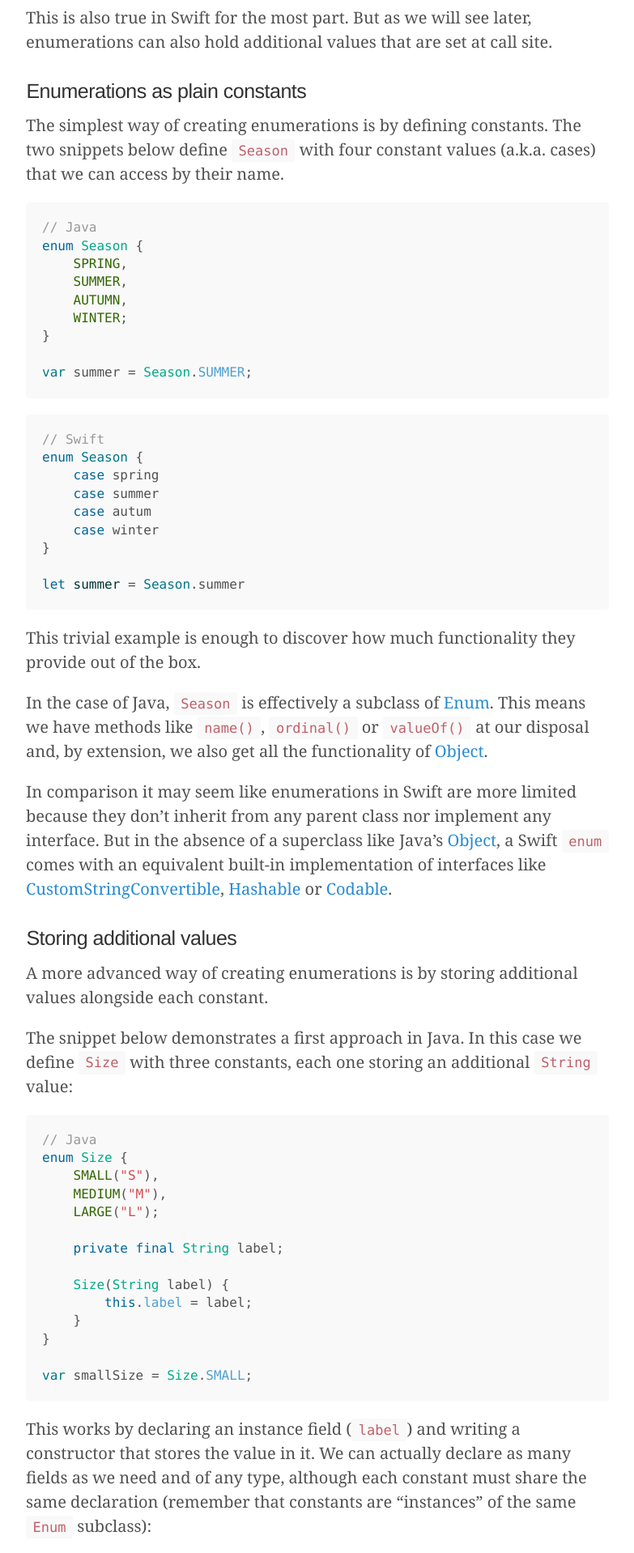
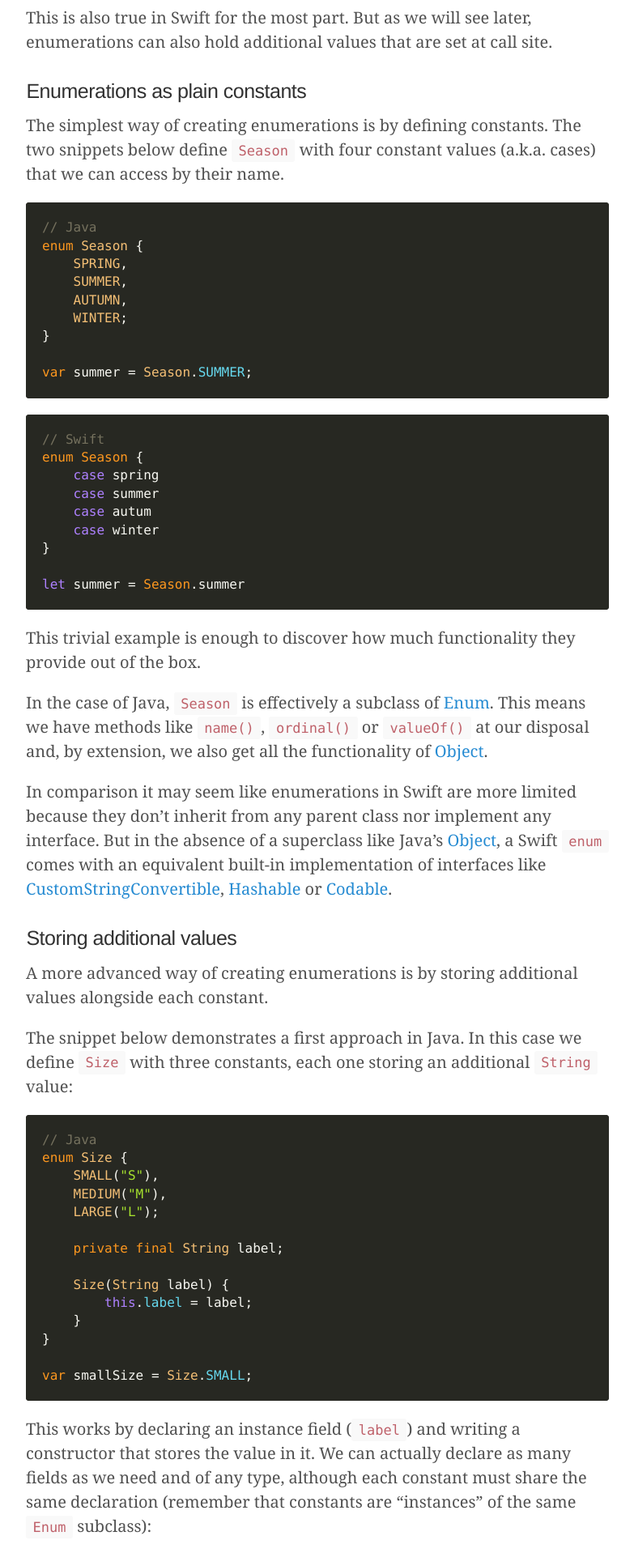
Before and after one commit to elitalon/elitalon.github.io, a Jekyll site: the page built from _posts/2023-11-04-enums-java-vs-swift.md, in a window 1280 px wide. Shown: the part 1023-2941 px from the top of the page at 81% size, without its empty margins (248-1031 px from the left). Built offline with Jekyll 4.4.1, drawn with Linux system fonts in a browser that asks for light colours.

Commit message:
Add support for dark mode

```diff
--- a/_includes/head.html
+++ b/_includes/head.html
@@ -4,7 +4,10 @@
   <meta http-equiv="content-type" content="text/html; charset=utf-8" />
   <meta charset="utf-8" />
 
-  <!-- Enable responsiveness on mobile devices-->
+  <!-- Enable support for dark mode -->
+  <meta name="color-scheme" content="light dark">
+
+  <!-- Enable responsiveness on mobile devices -->
   <meta name="viewport" content="width=device-width, initial-scale=1.0, maximum-scale=1" />
 
   <!-- Content -->
@@ -25,7 +28,7 @@
   {% endfor %}
 
   <link rel="stylesheet" href="/public/css/poole.css" />
-  <link rel="stylesheet" href="/public/css/syntax.css" />
+  <link rel="stylesheet" href="/public/css/syntax_base16_monokai.css" />
   <link rel="stylesheet" href="/public/css/lanyon.css" />
   <link rel="stylesheet" href="/public/css/heading_anchors.css" />
   <link rel="stylesheet" href="/public/css/footnotes.css" />
--- a/public/css/lanyon.css
+++ b/public/css/lanyon.css
@@ -34,10 +34,29 @@
  * Update the foundational and global aspects of the page.
  */
 
+:root {
+  --main-text-color-light: #515151;
+  --main-text-color-dark: #a7a49a;
+
+  --main-background-light: #fff;
+  --main-background-dark: #181a1b;
+
+  --main-header-color-light: #313131;
+  --main-header-color-dark: #bebebe;
+
+  --post-title-color-light: #313131;
+  --post-title-color-dark: #cacaca;
+
+  --post-date-color-light: #9a9a9a;
+  --post-date-color-dark: #7a7a7a;
+}
+
 /* Prevent scroll on narrow devices */
 html,
 body {
   overflow-x: hidden;
+  color: light-dark(var(--main-text-color-light), var(--main-text-color-dark));
+  background-color: light-dark(var(--main-background-light), var(--main-background-dark));
 }
 
 html {
@@ -47,7 +66,7 @@
 h1, h2, h3, h4, h5, h6 {
   font-family: "PT Sans", Helvetica, Arial, sans-serif;
   font-weight: 400;
-  color: #313131;
+  color: light-dark(var(--main-header-color-light), var(--main-header-color-dark));
   letter-spacing: -.025rem;
 }
 
@@ -55,6 +74,10 @@
   font-size: 70%;
 }
 
+code {
+  color: light-dark(#bf616a, #bf616a);
+  background-color: light-dark(#f9f9f9, #272822);
+}
 
 /*
  * Wrapper
@@ -107,14 +130,17 @@
   margin-top: 0;
   margin-bottom: 0;
   color: #505050;
+  color: light-dark(#505050, #c0c0c0);
 }
 .masthead-title a {
   color: #505050;
+  color: light-dark(#505050, #c0c0c0);
 }
 .masthead-title small {
   font-size: 75%;
   font-weight: 400;
   color: #c0c0c0;
+  color: light-dark(#c0c0c0, #505050);
   letter-spacing: 0;
 }
 
@@ -315,7 +341,7 @@
 .page-title,
 .post-title,
 .post-title a {
-  color: #303030;
+  color: light-dark(var(--post-title-color-light), var(--post-title-color-dark));
 }
 .page-title,
 .post-title {
@@ -327,7 +353,7 @@
   display: block;
   margin-top: -.5rem;
   margin-bottom: 1rem;
-  color: #9a9a9a;
+  color: light-dark(var(--post-date-color-light), var(--post-date-color-dark));
 }
 
 /* Related posts */
--- a/public/css/syntax.css
+++ /dev/null
@@ -1,65 +0,0 @@
-.highlight .hll { background-color: #ffc; }
-.highlight .c { color: #999; } /* Comment */
-.highlight .err { color: #a00; background-color: #faa } /* Error */
-.highlight .k { color: #069; } /* Keyword */
-.highlight .o { color: #555 } /* Operator */
-.highlight .cm { color: #09f; font-style: italic } /* Comment.Multiline */
-.highlight .cp { color: #099 } /* Comment.Preproc */
-.highlight .c1 { color: #999; } /* Comment.Single */
-.highlight .cs { color: #999; } /* Comment.Special */
-.highlight .gd { background-color: #fcc; border: 1px solid #c00 } /* Generic.Deleted */
-.highlight .ge { font-style: italic } /* Generic.Emph */
-.highlight .gr { color: #f00 } /* Generic.Error */
-.highlight .gh { color: #030; } /* Generic.Heading */
-.highlight .gi { background-color: #cfc; border: 1px solid #0c0 } /* Generic.Inserted */
-.highlight .go { color: #aaa } /* Generic.Output */
-.highlight .gp { color: #009; } /* Generic.Prompt */
-.highlight .gs { } /* Generic.Strong */
-.highlight .gu { color: #030; } /* Generic.Subheading */
-.highlight .gt { color: #9c6 } /* Generic.Traceback */
-.highlight .kc { color: #069; } /* Keyword.Constant */
-.highlight .kd { color: #069; } /* Keyword.Declaration */
-.highlight .kn { color: #069; } /* Keyword.Namespace */
-.highlight .kp { color: #069 } /* Keyword.Pseudo */
-.highlight .kr { color: #069; } /* Keyword.Reserved */
-.highlight .kt { color: #078; } /* Keyword.Type */
-.highlight .m { color: #f60 } /* Literal.Number */
-.highlight .s { color: #d44950 } /* Literal.String */
-.highlight .na { color: #4f9fcf } /* Name.Attribute */
-.highlight .nb { color: #366 } /* Name.Builtin */
-.highlight .nc { color: #0a8; } /* Name.Class */
-.highlight .no { color: #360 } /* Name.Constant */
-.highlight .nd { color: #99f } /* Name.Decorator */
-.highlight .ni { color: #999; } /* Name.Entity */
-.highlight .ne { color: #c00; } /* Name.Exception */
-.highlight .nf { color: #c0f } /* Name.Function */
-.highlight .nl { color: #99f } /* Name.Label */
-.highlight .nn { color: #0cf; } /* Name.Namespace */
-.highlight .nt { color: #2f6f9f; } /* Name.Tag */
-.highlight .nv { color: #033 } /* Name.Variable */
-.highlight .ow { color: #000; } /* Operator.Word */
-.highlight .w { color: #bbb } /* Text.Whitespace */
-.highlight .mf { color: #f60 } /* Literal.Number.Float */
-.highlight .mh { color: #f60 } /* Literal.Number.Hex */
-.highlight .mi { color: #f60 } /* Literal.Number.Integer */
-.highlight .mo { color: #f60 } /* Literal.Number.Oct */
-.highlight .sb { color: #c30 } /* Literal.String.Backtick */
-.highlight .sc { color: #c30 } /* Literal.String.Char */
-.highlight .sd { color: #c30; font-style: italic } /* Literal.String.Doc */
-.highlight .s2 { color: #c30 } /* Literal.String.Double */
-.highlight .se { color: #c30; } /* Literal.String.Escape */
-.highlight .sh { color: #c30 } /* Literal.String.Heredoc */
-.highlight .si { color: #a00 } /* Literal.String.Interpol */
-.highlight .sx { color: #c30 } /* Literal.String.Other */
-.highlight .sr { color: #3aa } /* Literal.String.Regex */
-.highlight .s1 { color: #c30 } /* Literal.String.Single */
-.highlight .ss { color: #fc3 } /* Literal.String.Symbol */
-.highlight .bp { color: #366 } /* Name.Builtin.Pseudo */
-.highlight .vc { color: #033 } /* Name.Variable.Class */
-.highlight .vg { color: #033 } /* Name.Variable.Global */
-.highlight .vi { color: #033 } /* Name.Variable.Instance */
-.highlight .il { color: #f60 } /* Literal.Number.Integer.Long */
-
-.css .o,
-.css .o + .nt,
-.css .nt + .nt { color: #999; }
--- /dev/null
+++ b/public/css/syntax_base16_monokai.css
@@ -0,0 +1,91 @@
+.highlight table td { padding: 5px; }
+.highlight table pre { margin: 0; }
+.highlight, .highlight .w {
+  color: #f8f8f2;
+  background-color: #272822;
+}
+.highlight .err {
+  color: #272822;
+  background-color: #f92672;
+}
+.highlight .c, .highlight .ch, .highlight .cd, .highlight .cm, .highlight .cpf, .highlight .c1, .highlight .cs {
+  color: #75715e;
+}
+.highlight .cp {
+  color: #f4bf75;
+}
+.highlight .nt {
+  color: #f4bf75;
+}
+.highlight .o, .highlight .ow {
+  color: #f8f8f2;
+}
+.highlight .p, .highlight .pi {
+  color: #f8f8f2;
+}
+.highlight .gi {
+  color: #a6e22e;
+}
+.highlight .gd {
+  color: #f92672;
+}
+.highlight .gh {
+  color: #66d9ef;
+  background-color: #272822;
+  font-weight: bold;
+}
+.highlight .ge {
+  font-style: italic;
+}
+.highlight .ges {
+  font-weight: bold;
+  font-style: italic;
+}
+.highlight .gs {
+  font-weight: bold;
+}
+.highlight .k, .highlight .kn, .highlight .kp, .highlight .kr, .highlight .kv {
+  color: #ae81ff;
+}
+.highlight .kc {
+  color: #fd971f;
+}
+.highlight .kt {
+  color: #fd971f;
+}
+.highlight .kd {
+  color: #fd971f;
+}
+.highlight .s, .highlight .sb, .highlight .sc, .highlight .dl, .highlight .sd, .highlight .s2, .highlight .sh, .highlight .sx, .highlight .s1 {
+  color: #a6e22e;
+}
+.highlight .sa {
+  color: #ae81ff;
+}
+.highlight .sr {
+  color: #a1efe4;
+}
+.highlight .si {
+  color: #cc6633;
+}
+.highlight .se {
+  color: #cc6633;
+}
+.highlight .nn {
+  color: #f4bf75;
+}
+.highlight .nc {
+  color: #f4bf75;
+}
+.highlight .no {
+  color: #f4bf75;
+}
+.highlight .na {
+  color: #66d9ef;
+}
+.highlight .m, .highlight .mb, .highlight .mf, .highlight .mh, .highlight .mi, .highlight .il, .highlight .mo, .highlight .mx {
+  color: #a6e22e;
+}
+.highlight .ss {
+  color: #a6e22e;
+}
```
Also changed, not shown: _posts/2023-11-04-enums-java-vs-swift.md (line endings or trailing spaces).
